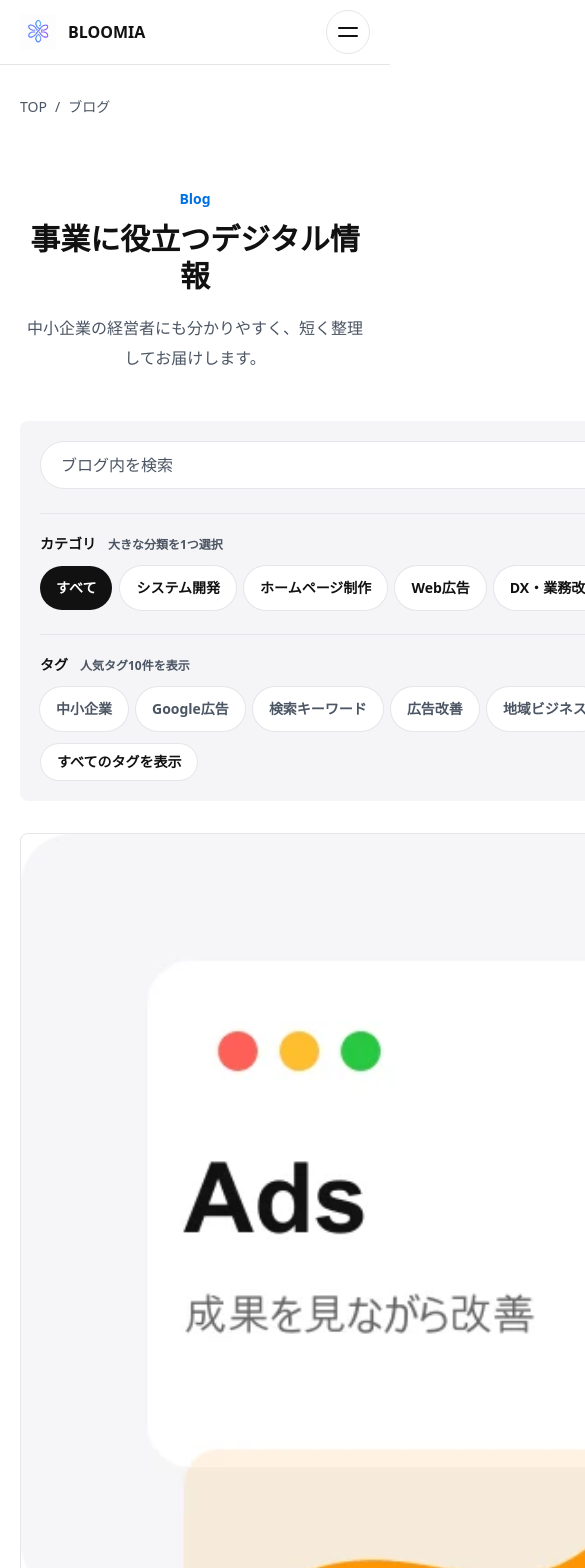
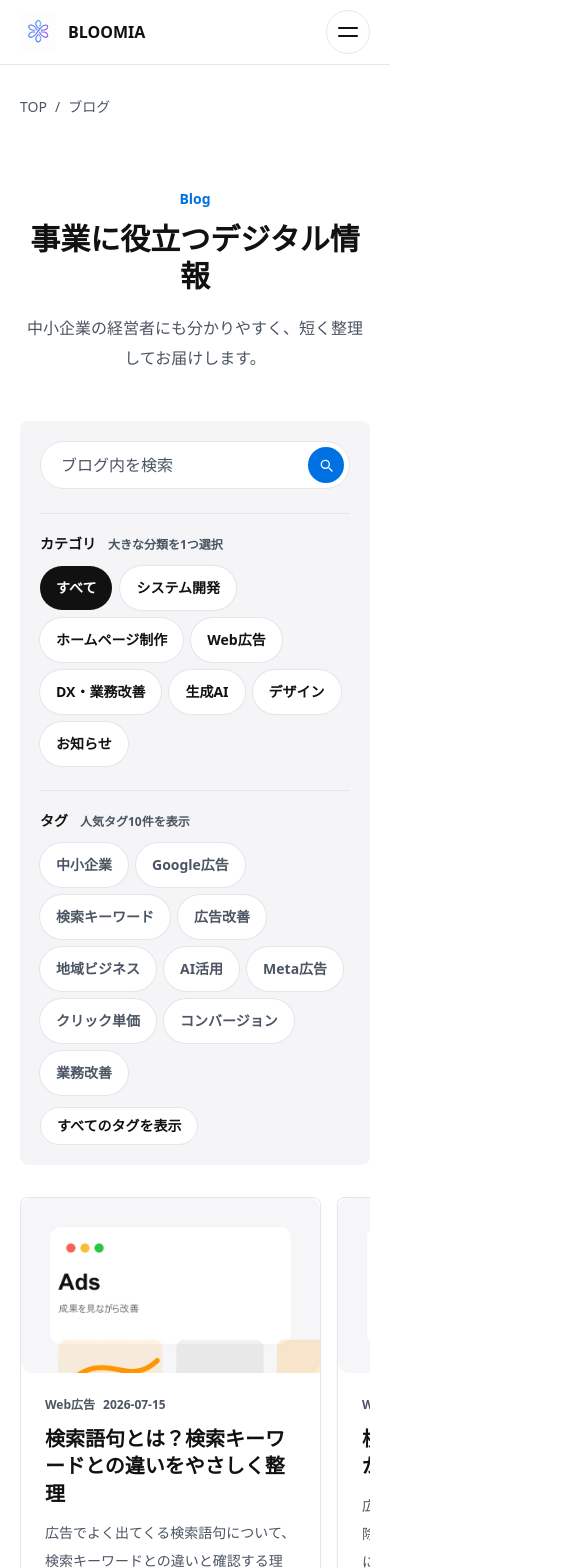
Before and after one commit to iwamitsuco/officialSite, a Next.js app: page /blog in a window 390 px wide. Shown: the top 1568 px of the page, 585 px wide, since content can reach past the window. Built offline with nearby package versions, Linux system fonts and the light colour scheme.

Commit message:
Fix mobile blog responsive overflow

```diff
--- a/app/globals.css
+++ b/app/globals.css
@@ -9,10 +9,14 @@
 
 html {
   scroll-behavior: smooth;
+  max-width: 100%;
+  overflow-x: hidden;
 }
 
 body {
   min-height: 100vh;
+  max-width: 100%;
+  overflow-x: hidden;
   font-family: system-ui, -apple-system, BlinkMacSystemFont, "Noto Sans JP", "Hiragino Sans", sans-serif;
   background: #ffffff;
   color: #111111;
--- a/components/search/BlogFilterList.tsx
+++ b/components/search/BlogFilterList.tsx
@@ -69,8 +69,8 @@ export function BlogFilterList({ posts, categories }: BlogFilterListProps) {
   });
 
   return (
-    <div className="grid gap-8">
-      <div className="grid gap-6 rounded-lg bg-apple-gray p-5">
+    <div className="grid min-w-0 gap-8 overflow-hidden">
+      <div className="grid min-w-0 gap-6 overflow-hidden rounded-lg bg-apple-gray p-5">
         <label className="sr-only" htmlFor="blog-search">
           ブログ内を検索
         </label>
@@ -111,7 +111,7 @@ export function BlogFilterList({ posts, categories }: BlogFilterListProps) {
           </button>
         </div>
         <div className="grid gap-3 border-t border-apple-border pt-5">
-          <div className="flex flex-wrap items-baseline justify-start gap-x-3 gap-y-1">
+          <div className="flex min-w-0 flex-wrap items-baseline justify-start gap-x-3 gap-y-1">
             <p className="text-sm font-semibold text-apple-text">カテゴリ</p>
             <p className="text-xs font-semibold text-apple-sub">大きな分類を1つ選択</p>
           </div>
@@ -119,7 +119,7 @@ export function BlogFilterList({ posts, categories }: BlogFilterListProps) {
         </div>
 
         <div className="grid gap-3 border-t border-apple-border pt-5">
-          <div className="flex flex-wrap items-baseline justify-start gap-x-3 gap-y-1">
+          <div className="flex min-w-0 flex-wrap items-baseline justify-start gap-x-3 gap-y-1">
             <p className="text-sm font-semibold text-apple-text">タグ</p>
             <p className="text-xs font-semibold text-apple-sub">
               {showAllTags ? "すべてのタグを表示中" : "人気タグ10件を表示"}
--- a/components/search/CategoryFilter.tsx
+++ b/components/search/CategoryFilter.tsx
@@ -6,9 +6,9 @@ type CategoryFilterProps = {
 
 export function CategoryFilter({ categories, value, onChange }: CategoryFilterProps) {
   return (
-    <div className="flex flex-wrap gap-2" aria-label="カテゴリ">
+    <div className="flex max-w-full flex-wrap gap-2" aria-label="カテゴリ">
       <button
-        className={`min-h-11 rounded-full px-4 text-sm font-semibold ${value === "" ? "bg-apple-text text-white" : "bg-white text-apple-text ring-1 ring-apple-border"}`}
+        className={`min-h-11 max-w-full rounded-full px-4 text-sm font-semibold ${value === "" ? "bg-apple-text text-white" : "bg-white text-apple-text ring-1 ring-apple-border"}`}
         type="button"
         onClick={() => onChange("")}
       >
@@ -16,7 +16,7 @@ export function CategoryFilter({ categories, value, onChange }: CategoryFilterPr
       </button>
       {categories.map((category) => (
         <button
-          className={`min-h-11 rounded-full px-4 text-sm font-semibold ${value === category ? "bg-apple-text text-white" : "bg-white text-apple-text ring-1 ring-apple-border"}`}
+          className={`min-h-11 max-w-full rounded-full px-4 text-sm font-semibold ${value === category ? "bg-apple-text text-white" : "bg-white text-apple-text ring-1 ring-apple-border"}`}
           key={category}
           type="button"
           onClick={() => onChange(category)}
--- a/components/search/TagFilter.tsx
+++ b/components/search/TagFilter.tsx
@@ -6,12 +6,12 @@ type TagFilterProps = {
 
 export function TagFilter({ tags, selectedTags, onToggle }: TagFilterProps) {
   return (
-    <div className="flex flex-wrap gap-2" aria-label="タグ">
+    <div className="flex max-w-full flex-wrap gap-2" aria-label="タグ">
       {tags.map((tag) => {
         const active = selectedTags.includes(tag);
         return (
           <button
-            className={`min-h-11 rounded-full px-4 text-sm font-semibold ${active ? "bg-apple-blue text-white" : "bg-white text-apple-sub ring-1 ring-apple-border"}`}
+            className={`min-h-11 max-w-full rounded-full px-4 text-sm font-semibold ${active ? "bg-apple-blue text-white" : "bg-white text-apple-sub ring-1 ring-apple-border"}`}
             key={tag}
             type="button"
             onClick={() => onToggle(tag)}
--- a/components/sections/BlogCardCarousel.tsx
+++ b/components/sections/BlogCardCarousel.tsx
@@ -8,13 +8,13 @@ type BlogCardCarouselProps = {
 
 export function BlogCardCarousel({ posts, className = "" }: BlogCardCarouselProps) {
   return (
-    <div className={className}>
+    <div className={`min-w-0 max-w-full overflow-hidden ${className}`}>
       <div
-        className="flex snap-x snap-mandatory gap-4 overflow-x-auto overscroll-x-contain pb-4 md:grid md:grid-cols-2 md:gap-6 md:overflow-visible md:pb-0 lg:grid-cols-3"
+        className="flex max-w-full snap-x snap-mandatory gap-4 overflow-x-auto overscroll-x-contain pb-4 [-webkit-overflow-scrolling:touch] md:grid md:grid-cols-2 md:gap-6 md:overflow-visible md:pb-0 lg:grid-cols-3"
         aria-label="ブログカード"
       >
         {posts.map((post) => (
-          <div className="min-w-[86%] snap-start sm:min-w-[48%] md:min-w-0" key={post.slug}>
+          <div className="w-[86%] shrink-0 snap-start sm:w-[48%] md:w-auto md:min-w-0 md:shrink" key={post.slug}>
             <BlogCard post={post} />
           </div>
         ))}
```
